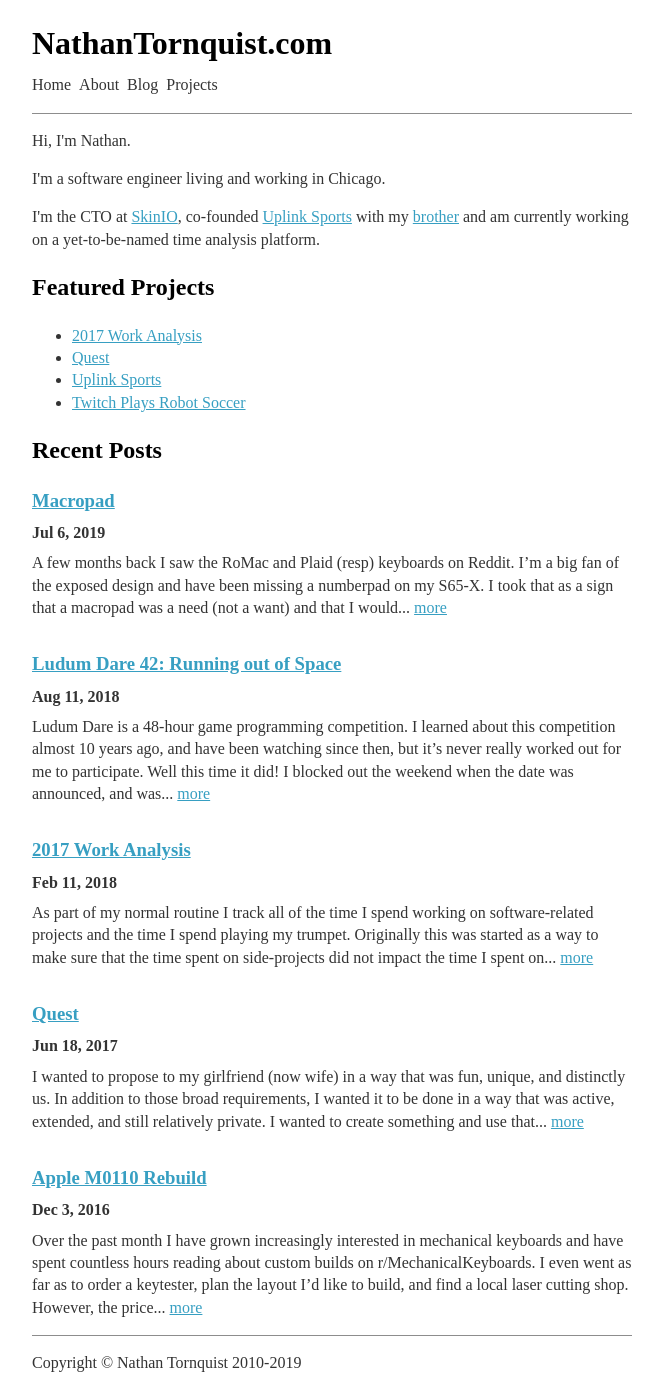
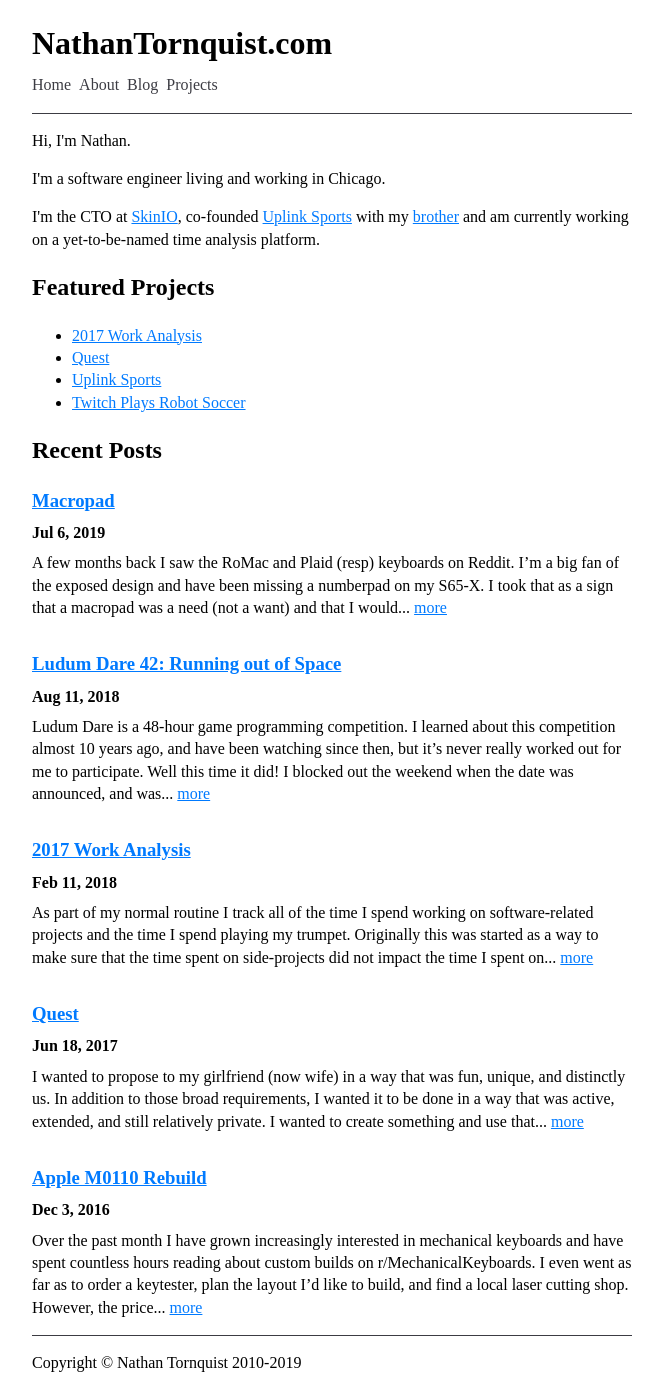
Before and after one commit to Tornquist/tornquist.github.io, a Jekyll site: the page built from index.html, in a window 1280 px wide. Shown: the whole page, without its empty margins (308-971 px from the left). Built offline with Jekyll 4.4.1, drawn with Linux system fonts in a browser that asks for light colours.

Commit message:
Use iOS 13 colors

```diff
--- a/assets/styles/main.css
+++ b/assets/styles/main.css
@@ -1,29 +1,32 @@
 :root {
   --page-width: 600px;
-  --hr-color: #8D8D8D;
+  --hr-color: #3C3C43;                       /* separator */
 
-  --title-color: #000000;
-  --nav-color: #333333;
-  --text-color: #333333;
-  --background-color: #FFFFFF;
+  --title-color: #000000;                    /* label */
+  --nav-color: #3C3C43;                      /* secondaryLabel */
+  --text-color: #000000;                     /* label */
+  --background-color: #FFFFFF;               /* systemBackground */
 
-  --link-base-color: #379FC2;
-  --link-hover-color: #1B4F60;
+  --link-base-color: #007AFF;                /* link */
+  --link-hover-color: #34c759ff;             /* systemGreen */
 
-  --inline-code-text-color: #B73850;
-  --inline-code-background-color: #F8F2F4;
+  --inline-code-text-color: #FF3B30;         /* systemRed */
+  --inline-code-background-color: #ff2d5511; /* systemPink with alpha */
 }
 @media (prefers-color-scheme: dark) {
   :root {
-    --hr-color: #BBBBBB;
+    --hr-color: #545458;                       /* separator */
 
-    --title-color: #8D8D8D;
-    --nav-color: #666666;
-    --text-color: #D9D9D9;
-    --background-color: #151515;
+    --title-color: #FFFFFF;                    /* label */
+    --nav-color: #EBEBF599;                    /* secondaryLabel */
+    --text-color: #FFFFFF;                     /* label */
+    --background-color: #000000;               /* systemBackground */
 
-    --link-base-color: #379FC2;
-    --link-hover-color: #99CFE2;
+    --link-base-color: #0984FF;                /* link */
+    --link-hover-color: #30D158;               /* systemGreen */
+
+    --inline-code-text-color: #FF453A;         /* systemRed */
+    --inline-code-background-color: #FF375F11; /* systemPink with alpha */
   }
 }
 
```
